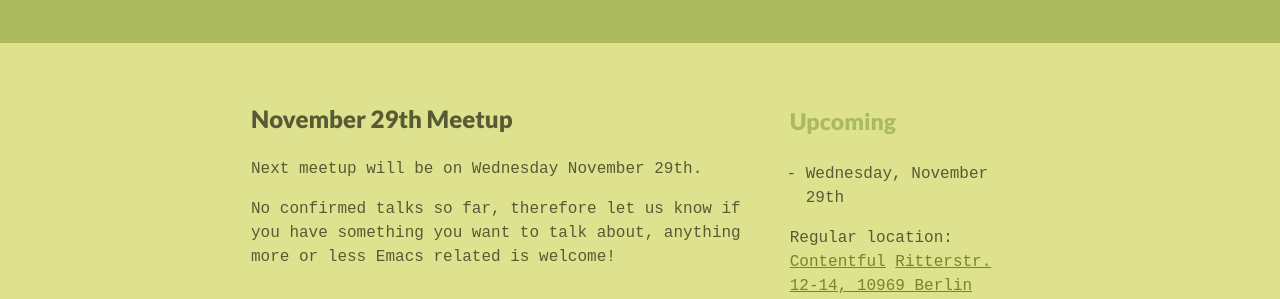
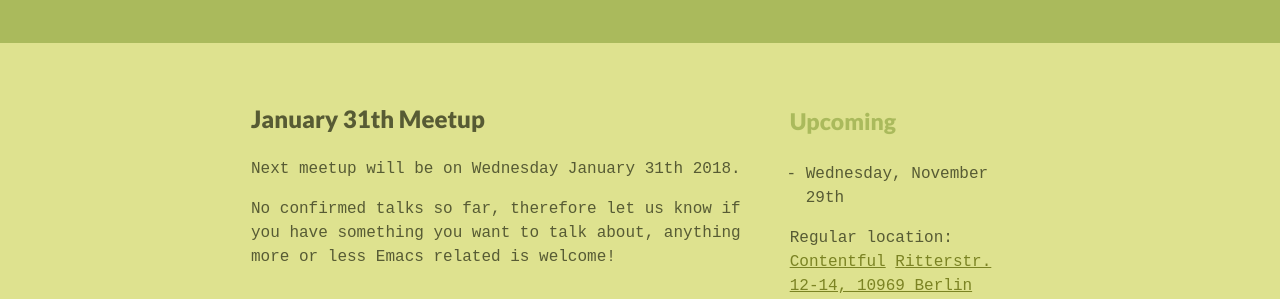
Before and after one commit to emacs-berlin/emacs-berlin.org, a Jekyll site: the page built from index.md, in a window 1280 px wide. Shown: the part 366-665 px from the top of the page. Built offline with Jekyll 4.4.1, drawn with Linux system fonts in a browser that asks for light colours.

Commit message:
Next meetup date set to January 31th

```diff
--- a/index.md
+++ b/index.md
@@ -13,9 +13,9 @@ layout: default
 
 <section id="below-fold"><div class="row"><div class="medium-8 columns">
 
-#  November 29th Meetup
+#  January 31th Meetup
 
-Next meetup will be on Wednesday November 29th.
+Next meetup will be on Wednesday January 31th 2018.
 
 No confirmed talks so far, therefore let us know if you have something
 you want to talk about, anything more or less Emacs related is
```
